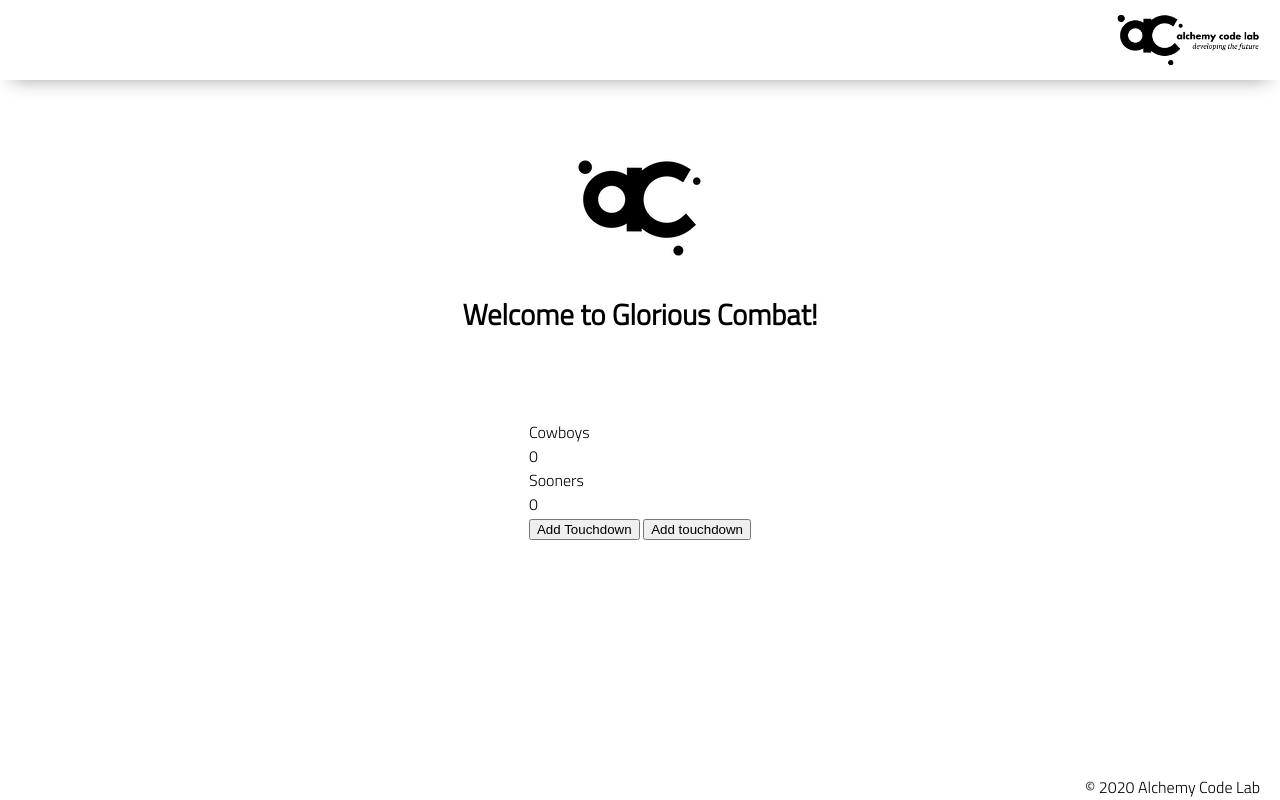
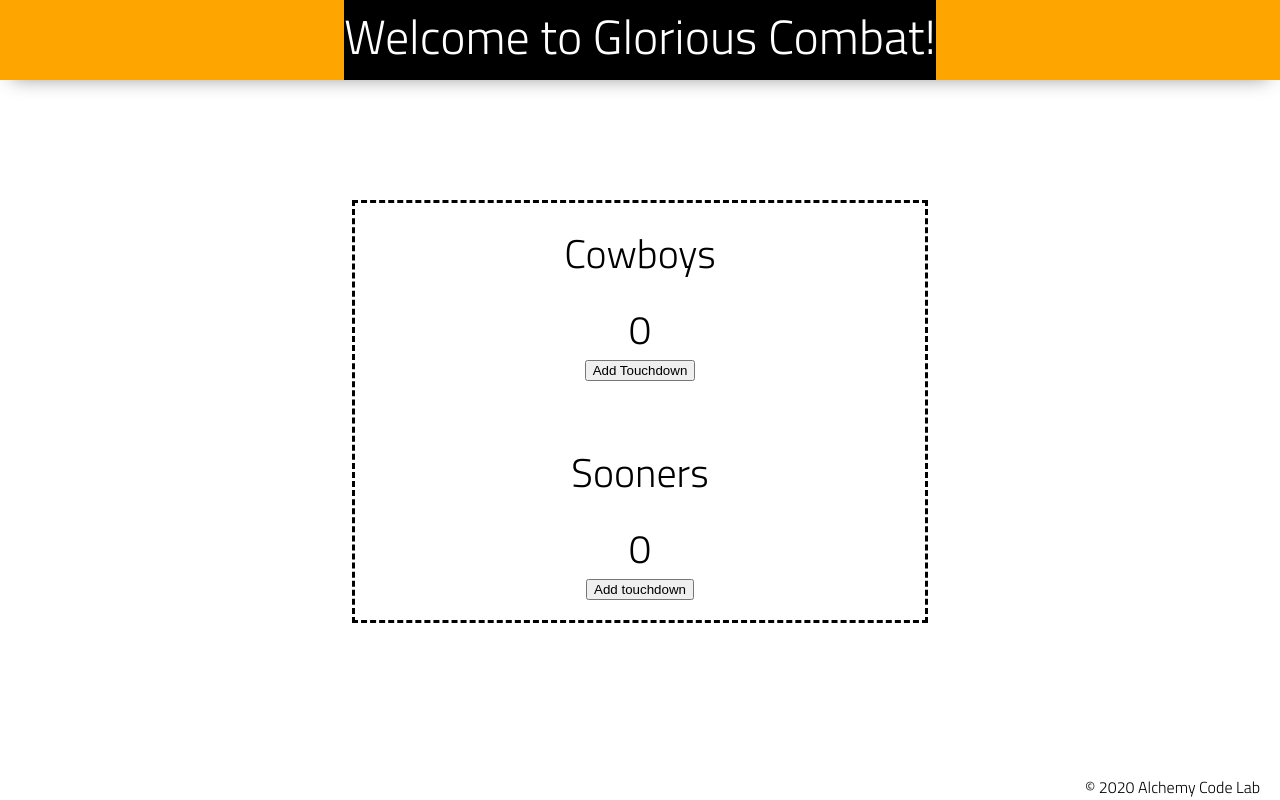
Before and after one commit to DanielRGilles/Scoreboard-FP, a plain HTML site: page index.html in a window 1280 px wide. Drawn offline with Linux system fonts and the light colour scheme.

Commit message:
added stylin

```diff
--- a/index.html
+++ b/index.html
@@ -14,23 +14,26 @@
 
 <body>
     <header>
-        <div class="gutter-right logo">
-            <img src="assets/big-logo.png" />
+        <div class='header-top'>
+
+                Welcome to Glorious Combat!
+            <!-- <img src="assets/big-logo.png" /> -->
         </div>
     </header>
     <main>
         <section class="main-section">
-            <img class="main-logo" src="./assets/alchemy-logo.png" />
-            <h2>
-                Welcome to Glorious Combat!
-            </h2>
+            <!-- <img class="main-logo" src="./assets/alchemy-logo.png" /> -->
+
   </section>
            <div class="score-board">
             <div>Cowboys</div><div id="cow-score" class="score-box">0</div>
-            <div>Sooners</div> <div id="soon-score" class="score-box">0</div>
-               <button id="cowboy" class="btn">Add Touchdown</button>
-               <button id="sooner" class="btn">Add touchdown</button>
-           </div>
+
+            <button id="cowboy" class="btn">Add Touchdown</button>
+            <br>
+
+           <div>Sooners</div> <div id="soon-score" class="score-box">0</div>
+
+           <button id="sooner" class="btn">Add touchdown</button></div>
 
 
     </main>
--- a/styles/style.css
+++ b/styles/style.css
@@ -21,7 +21,15 @@ body {
     font-family: 'Titillium Web', sans-serif;
     background-color: var(--color2);
 }
+.header-top {
+    display: flex;
+    justify-content: center;
+    text-align: center;
+    font-size: 3rem;
+    color: white;
+    background-color: black;
 
+}
 main {
     display: flex;
     flex-direction: column;
@@ -29,7 +37,26 @@ main {
     align-items: center;
     margin-bottom: calc(var(--footer-height));
 }
+.score-board {
+    display: flex;
+    justify-content: center;
+    align-items: center;
+    border: dashed 3px black;
+    height: auto;
+    width: 45vw;
+    flex-direction: column;
+    padding: 20px;
+    font-size: 2.5rem;
+}
+.score-box  {
+    display: flex;
+    justify-content: center;
+    align-items: center;
+    padding: 0;
+    margin-top: 15px;
+    font-size: auto ;
 
+}
 section {
     background-color: var(--color5);
     width: 1000px;
@@ -47,10 +74,11 @@ section {
 
 header {
     display: flex;
-    justify-content: flex-end;
+    justify-content: center;
     background-color: var(--color3);
     height: var(--header-height);
     box-shadow: var(--shadow);
+    background-color: orange;
 }
 
 footer {
```
